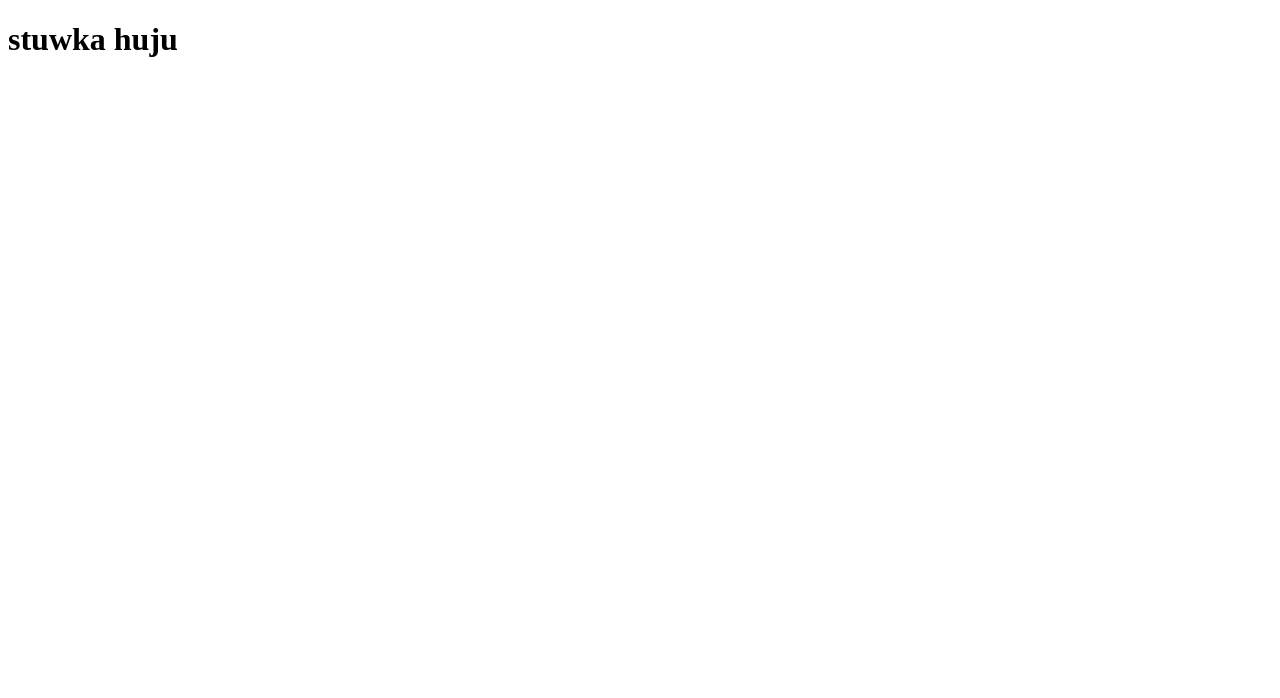
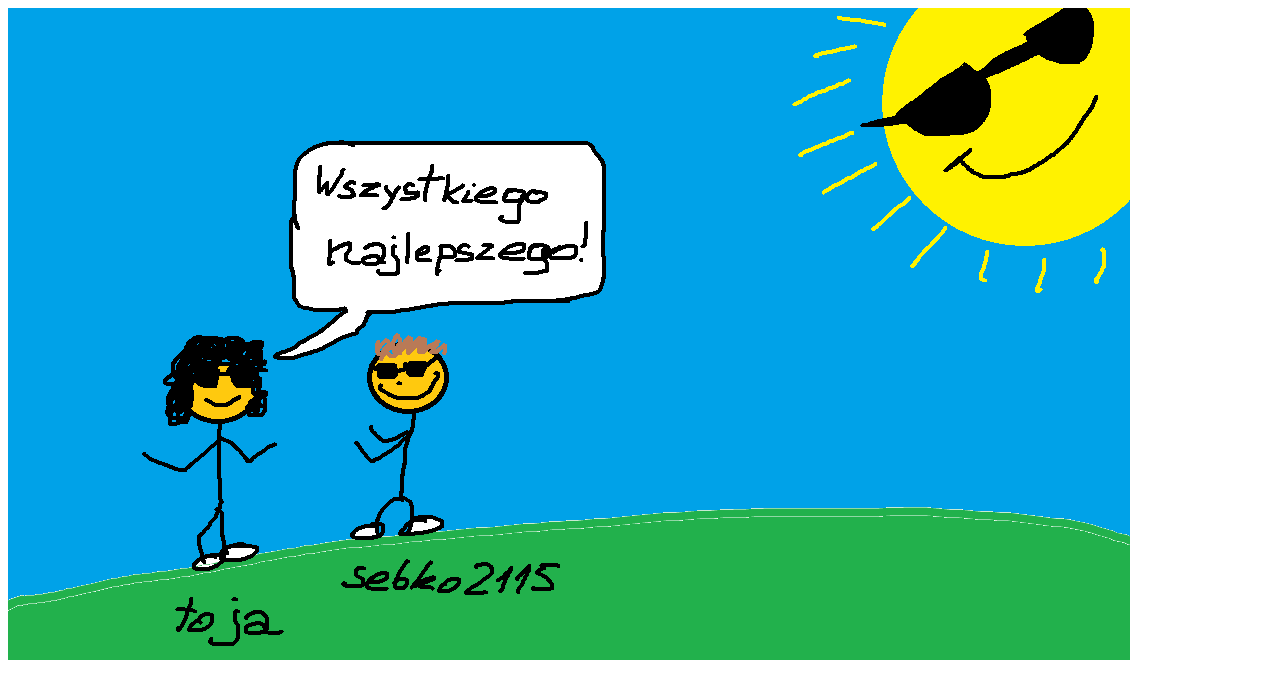
Before and after one commit to dzikuzplastiku/dzikuzplastiku.github.io, a plain HTML site: page index.html in a window 1280 px wide. Drawn offline with Linux system fonts and the light colour scheme.

Commit message:
Update index.html

```diff
--- a/index.html
+++ b/index.html
@@ -5,6 +5,6 @@
         <meta charset="utf-8">
     </head>
     <body>
-        <h1>stuwka huju</h1>
+        <img src="1.png" alt="zyczonka">
     </body>
 </html>
```
